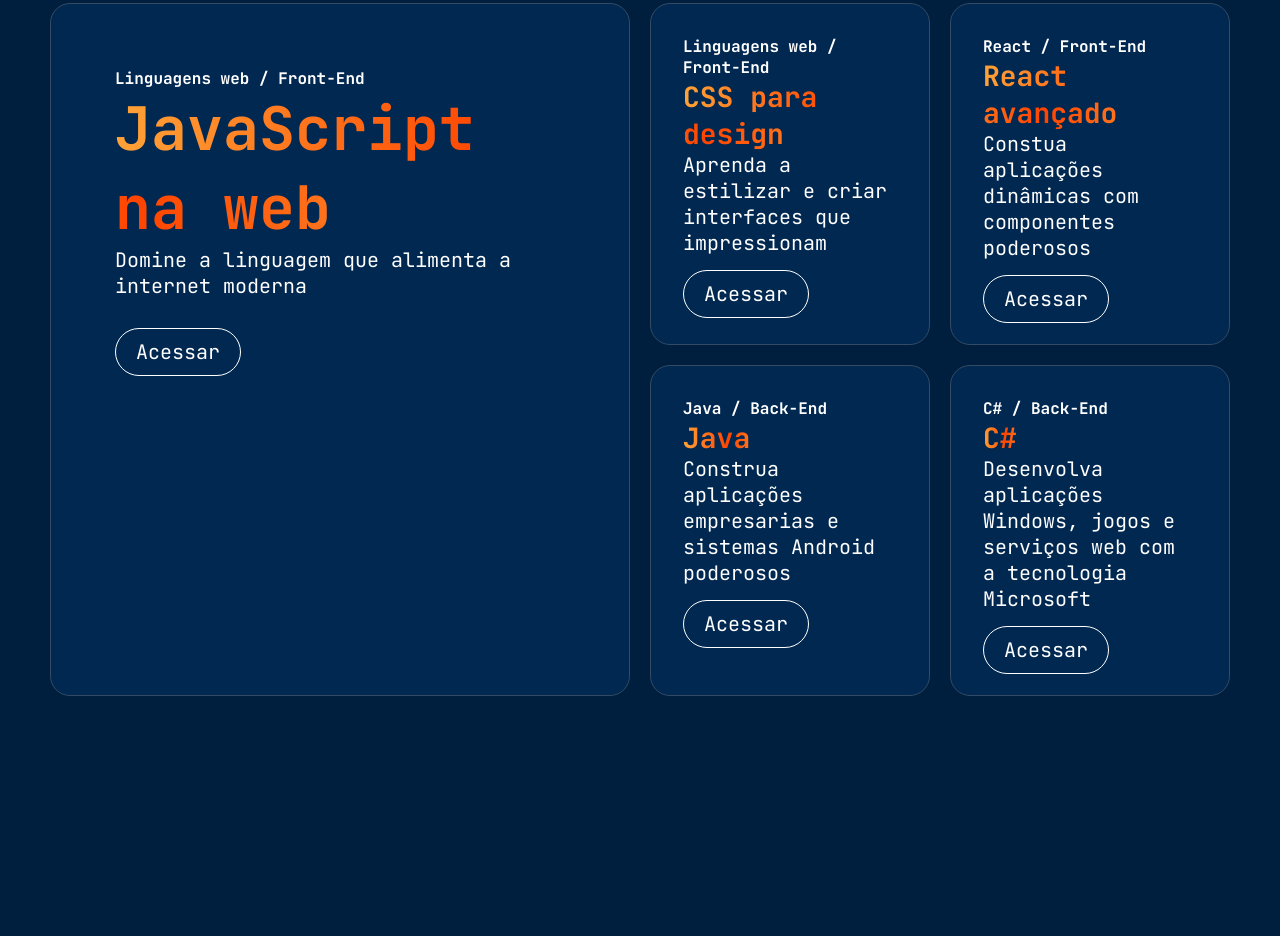
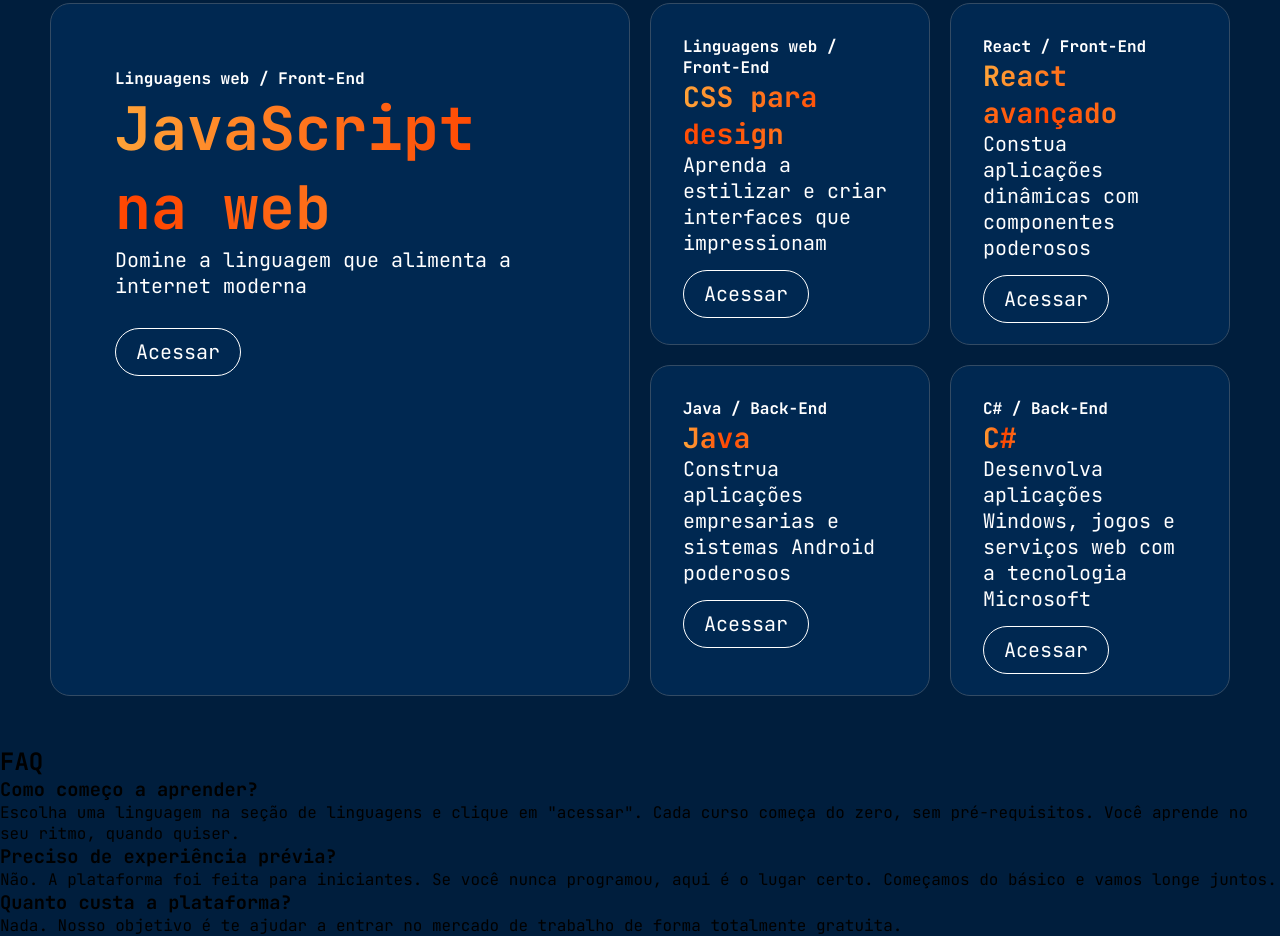
Before and after one commit to hackersolo1/diretoaoponto-virgula, a plain HTML site: page index.html in a window 1280 px wide. Shown: the part 1261-2197 px from the top of the page. Before the commit the page ends 2007 px from the top, so only its background shows below. Drawn offline with Linux system fonts and the light colour scheme.

```diff
--- a/index.html
+++ b/index.html
@@ -89,8 +89,26 @@
                 </div>
             </div>
         </div>
+        <div class="faq-container">
+            <h2>FAQ</h2>
+            <div class="questions-container">
+                <div class="question">
+                    <h3>Como começo a aprender?</h3>
+                    <p>Escolha uma linguagem na seção de linguagens e clique em "acessar". Cada curso começa do zero, sem pré-requisitos. Você aprende no seu ritmo, quando quiser.</p>
+                </div>
+                <div class="question">
+                    <h3>Preciso de experiência prévia?</h3>
+                    <p>Não. A plataforma foi feita para iniciantes. Se você nunca programou, aqui é o lugar certo. Começamos do básico e vamos longe juntos.</p>
+                </div>
+                <div class="question">
+                    <h3>Quanto custa a plataforma?</h3>
+                    <p>Nada. Nosso objetivo é te ajudar a entrar no mercado de trabalho de forma totalmente gratuita.</p>
+                </div>
+            </div>
+        </div>
     </main>
     <script src="script.js"></script>
 </body>
 
+
 </html>
```
